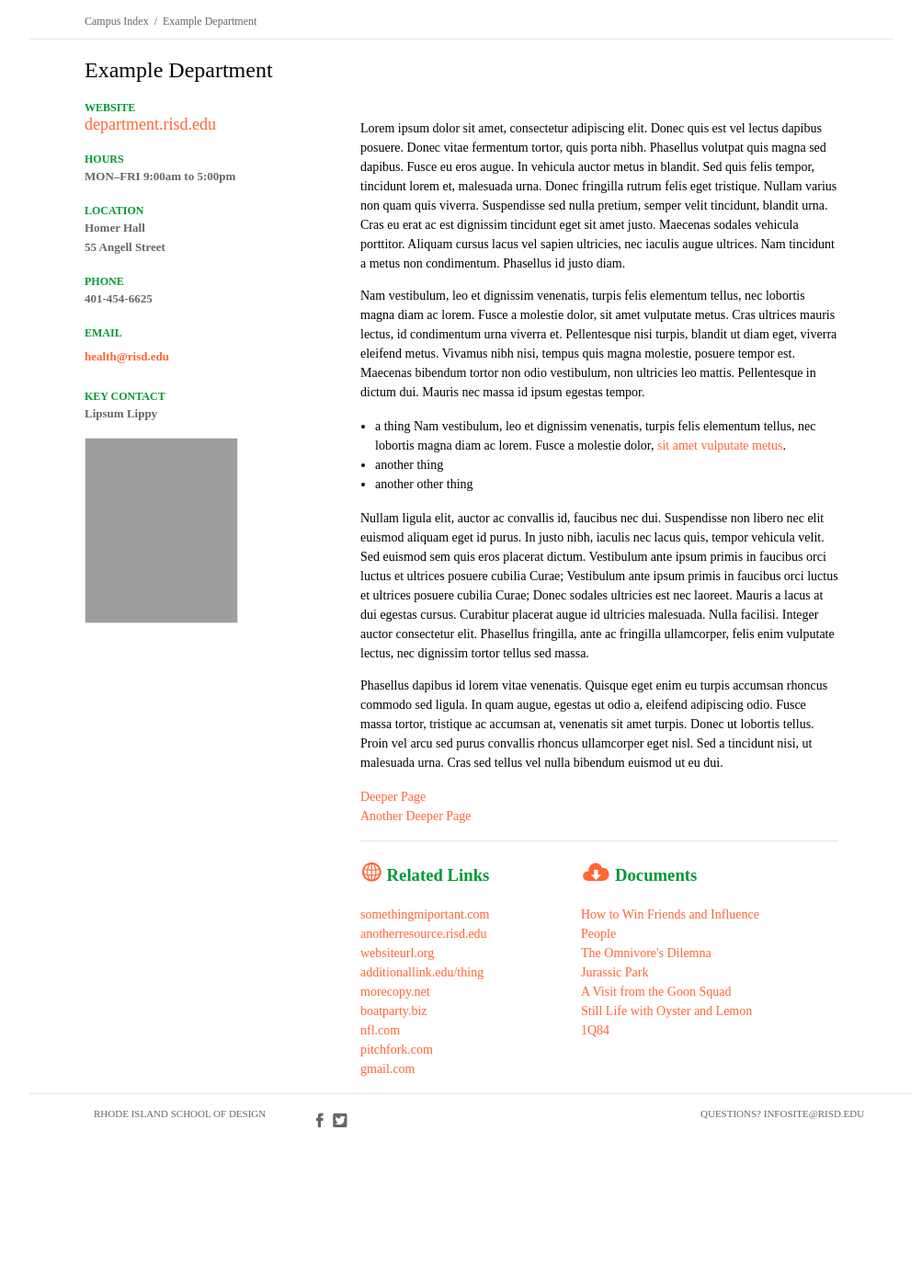
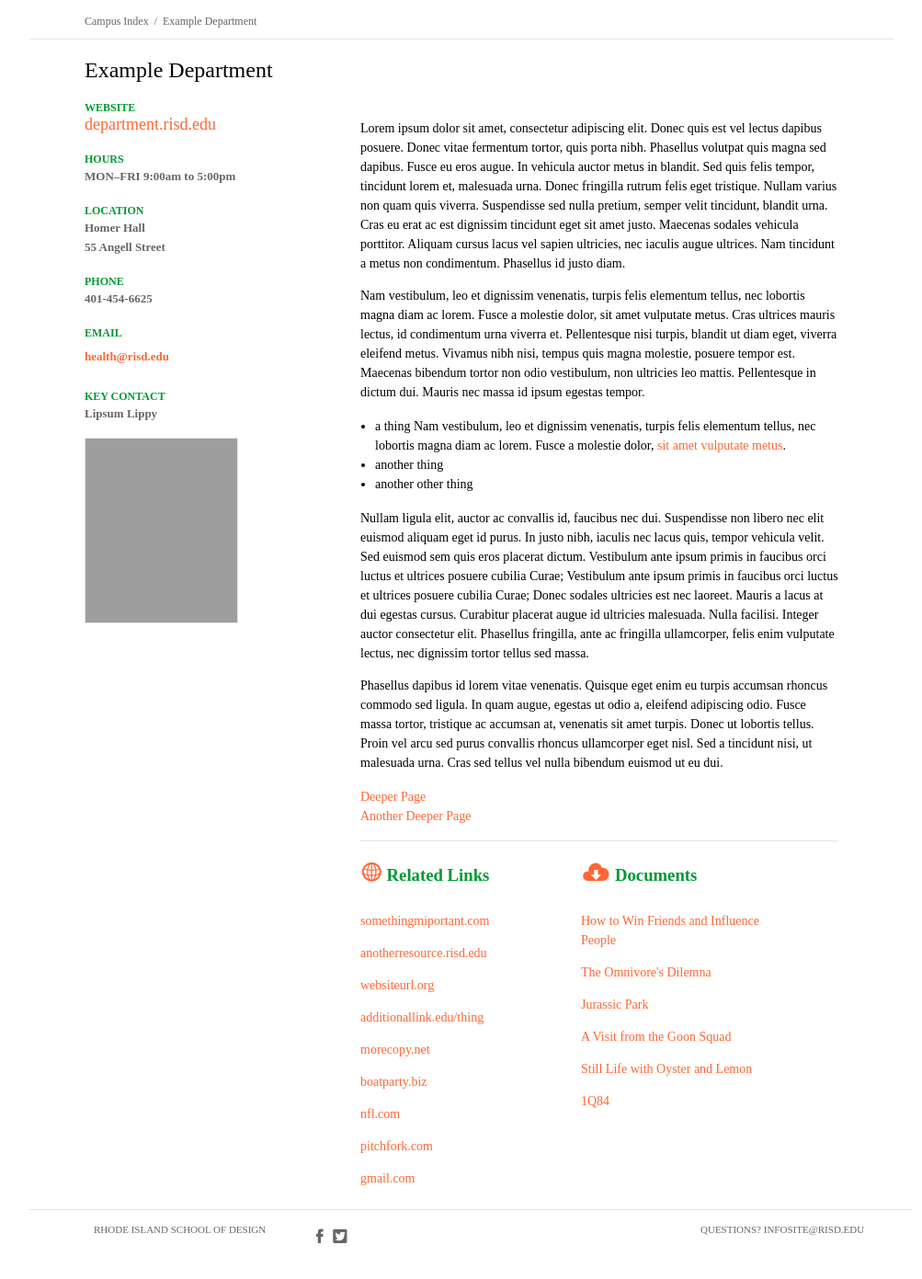
Before and after one commit to micahmicah/info, a Jekyll site: the page built from sample-entry/index.html, in a window 1280 px wide and 1400 px high, scrolled down 99 px. Shown: the top 1391 px of the window at 92% size, without its empty margins (128-1131 px from the left). Built offline with Jekyll 4.4.1, drawn with Linux system fonts in a browser that asks for light colours; some web fonts are replaced; before the commit the page ends 1373 px from its top, so only the background shows below that; grey boxes are pictures that could not be loaded.

Commit message:
restored related links / documents
restored these to block elements

```diff
--- a/assets/style/css/site.css
+++ b/assets/style/css/site.css
@@ -1139,6 +1139,9 @@ ul.page-links {
 .related-links ul, .documents ul {
   padding-left: 0em; }
 
+.related-links ul li a, .documents ul li a {
+  display: block; }
+
 /*
 =================================================================
 
--- a/assets/style/scss/module.scss
+++ b/assets/style/scss/module.scss
@@ -309,6 +309,10 @@ ul.page-links{
 
 .related-links ul, .documents ul{
 	padding-left:0em;
+}
+
+.related-links ul li a, .documents ul li a{
+	display:block;
 }
 
 
```
Also changed, not shown: 3 other files.
